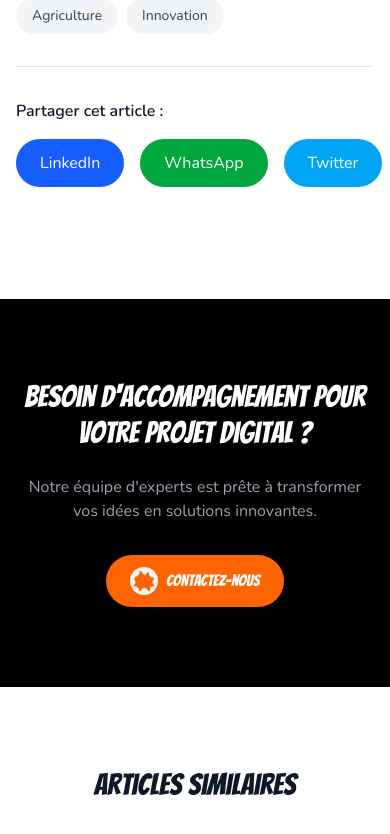
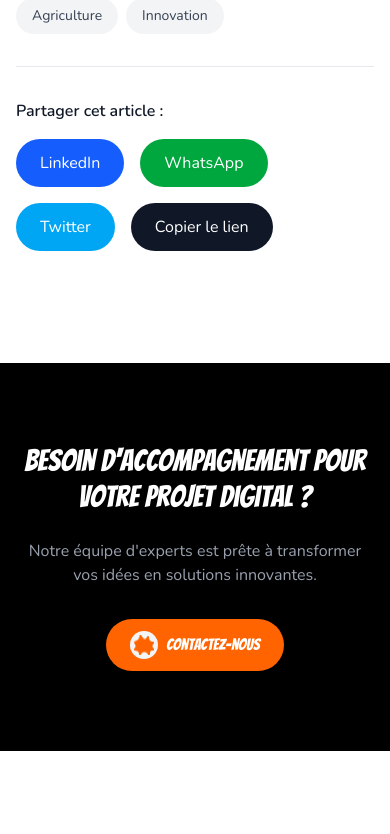
Before and after one commit to LameloScript/medev-website, a Next.js app: page /fr/Blog/applications-mobiles-agriculture-cote-ivoire in a window 390 px wide. Shown: the part 4680-5514 px from the top of the page. Built offline with nearby package versions, Linux system fonts and the light colour scheme; a web font is replaced by a local one.

Commit message:
make modification on any sections on website

```diff
--- a/src/components/views/about/about.tsx
+++ b/src/components/views/about/about.tsx
@@ -201,8 +201,8 @@ export default function Aboutus() {
                   <p className="text-gray-300 text-sm lg:text-base font-nunito">
                     Spécialisés en développement web & mobile, automatisation, IA, IoT et géomatique
                   </p>
-                  <a href="/fr/Contact" className="text-white underline hover:text-secondary transition-colors inline-block font-nunito">
-                    Découvrir nos services →
+                  <a href="/fr#services" className="text-white underline hover:text-secondary transition-colors inline-block font-nunito">
+                    Découvrez nos services →
                   </a>
                 </div>
               </div>
--- a/src/components/views/blog/blog-article-detail.tsx
+++ b/src/components/views/blog/blog-article-detail.tsx
@@ -2,6 +2,7 @@
 
 import Header from '../header/header'
 import Breadcrumb from '@/components/ui/breadcrumb'
+import { useEffect, useState } from 'react'
 
 interface Article {
   slug: string
@@ -156,6 +157,25 @@ const articles: { [key: string]: Article } = {
 
 export default function BlogArticleDetail({ slug }: { slug: string }) {
   const article = articles[slug] || articles['ia-developpement-africain'] // Fallback
+  const [currentUrl, setCurrentUrl] = useState('')
+  const [copied, setCopied] = useState(false)
+  useEffect(() => {
+    if (typeof window !== 'undefined') {
+      setCurrentUrl(window.location.href)
+    }
+  }, [])
+  const encodedUrl = encodeURIComponent(currentUrl)
+  const encodedTitle = encodeURIComponent(article.title)
+  const linkedinUrl = `https://www.linkedin.com/shareArticle?mini=true&url=${encodedUrl}&title=${encodedTitle}`
+  const whatsappUrl = `https://api.whatsapp.com/send?text=${encodedTitle}%20${encodedUrl}`
+  const twitterUrl = `https://twitter.com/intent/tweet?url=${encodedUrl}&text=${encodedTitle}`
+  const copyLink = async () => {
+    try {
+      await navigator.clipboard.writeText(currentUrl)
+      setCopied(true)
+      setTimeout(() => setCopied(false), 2000)
+    } catch {}
+  }
 
   return (
     <div className="bg-white text-gray-900 min-h-screen">
@@ -268,15 +288,36 @@ export default function BlogArticleDetail({ slug }: { slug: string }) {
           {/* Share Section */}
           <div className="py-8 border-t border-gray-200">
             <h4 className="font-nunito font-semibold mb-4 text-gray-900">Partager cet article :</h4>
-            <div className="flex gap-4">
-              <button className="px-6 py-3 bg-blue-600 text-white rounded-full font-nunito hover:bg-blue-700 transition-colors">
+            <div className="flex flex-wrap gap-4 items-center">
+              <a
+                href={linkedinUrl}
+                target="_blank"
+                rel="noopener noreferrer"
+                className="px-6 py-3 bg-blue-600 text-white rounded-full font-nunito hover:bg-blue-700 transition-colors"
+              >
                 LinkedIn
-              </button>
-              <button className="px-6 py-3 bg-green-600 text-white rounded-full font-nunito hover:bg-green-700 transition-colors">
+              </a>
+              <a
+                href={whatsappUrl}
+                target="_blank"
+                rel="noopener noreferrer"
+                className="px-6 py-3 bg-green-600 text-white rounded-full font-nunito hover:bg-green-700 transition-colors"
+              >
                 WhatsApp
-              </button>
-              <button className="px-6 py-3 bg-sky-500 text-white rounded-full font-nunito hover:bg-sky-600 transition-colors">
+              </a>
+              <a
+                href={twitterUrl}
+                target="_blank"
+                rel="noopener noreferrer"
+                className="px-6 py-3 bg-sky-500 text-white rounded-full font-nunito hover:bg-sky-600 transition-colors"
+              >
                 Twitter
+              </a>
+              <button
+                onClick={copyLink}
+                className="px-6 py-3 bg-gray-900 text-white rounded-full font-nunito hover:bg-black transition-colors"
+              >
+                {copied ? 'Lien copié ✓' : 'Copier le lien'}
               </button>
             </div>
           </div>
--- a/src/components/views/footer/footer.tsx
+++ b/src/components/views/footer/footer.tsx
@@ -22,9 +22,9 @@ export default function Footer() {
                     </div>
                 </div>
         </div>
-            <div className="w-full bg-neutral-100">
+        <div className="w-full bg-black">
             <div className="container-fixed">
-                    <div className="flex flex-col lg:flex-row items-center justify-between lg:py-9 py-4 px-4 lg:px-20">
+                <div className="flex flex-col lg:flex-row items-center justify-between lg:py-9 py-4 px-4 lg:px-20 bg-black text-white">
                     <span className="text-xs lg:text-base text-center">
                         © 2025 Medev Group Inc. Tous droits réservés.
                     </span>
--- a/src/components/views/home/services.tsx
+++ b/src/components/views/home/services.tsx
@@ -26,14 +26,14 @@ export default function services() {
       bg: "bg-[#FFE6D5]",
     },
     {
-      title: "GEOSPATIALe",
+      title: "géomatique",
       img: "/assets/service-4.png",
       bg: "bg-[#FBFBFB]",
     },
   ];
 
   return (
-    <div className="bg-black min-h-screen flex flex-col gap-6 lg:gap-24 py-22 px-4 lg:px-20">
+    <div id="services" className="bg-black min-h-screen flex flex-col gap-6 lg:gap-24 py-22 px-4 lg:px-20">
       <div className="flex flex-col items-start lg:items-center justify-center">
         <span className="text-white text-xs lg:text-sm text-start lg:text-center">
           [NOS SERVICES]
```
Lines whose indentation alone changed are shown as unchanged.
